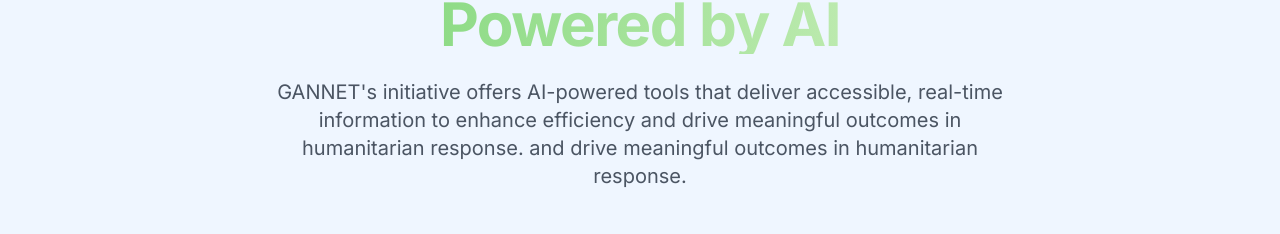
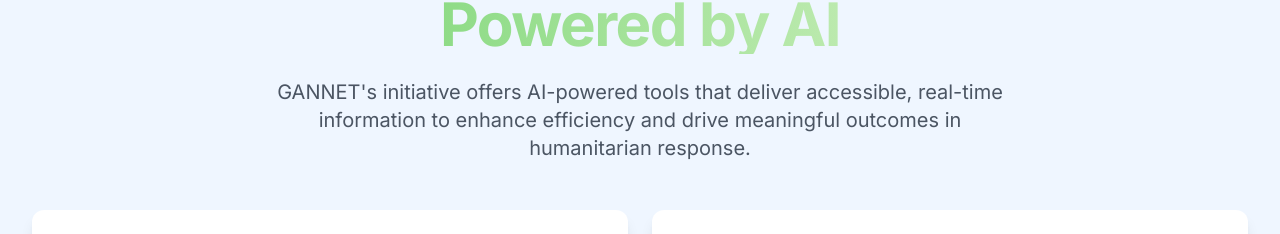
Before and after one commit to data-friendly-space/gannet-website-simple, a Next.js app: page / in a window 1280 px wide. Shown: the part 186-420 px from the top of the page. Built offline with nearby package versions, Linux system fonts and the light colour scheme.

Commit message:
I've fixed the issue by removing the duplicated phrase "and drive meaningful outcomes in humanitarian response" from the Hero section caption. The text now reads smoothly without the repetition.

```diff
--- a/src/components/sections/Hero.tsx
+++ b/src/components/sections/Hero.tsx
@@ -51,7 +51,7 @@
             </h1>
 
             <p className={`mt-6 text-lg md:text-xl ${textClass}`}>
-            GANNET&apos;s initiative offers AI-powered tools that deliver accessible, real-time information to enhance efficiency and drive meaningful outcomes in humanitarian response. and drive meaningful outcomes in humanitarian response.
+            GANNET&apos;s initiative offers AI-powered tools that deliver accessible, real-time information to enhance efficiency and drive meaningful outcomes in humanitarian response.
             </p>
           </motion.div>
 
```
